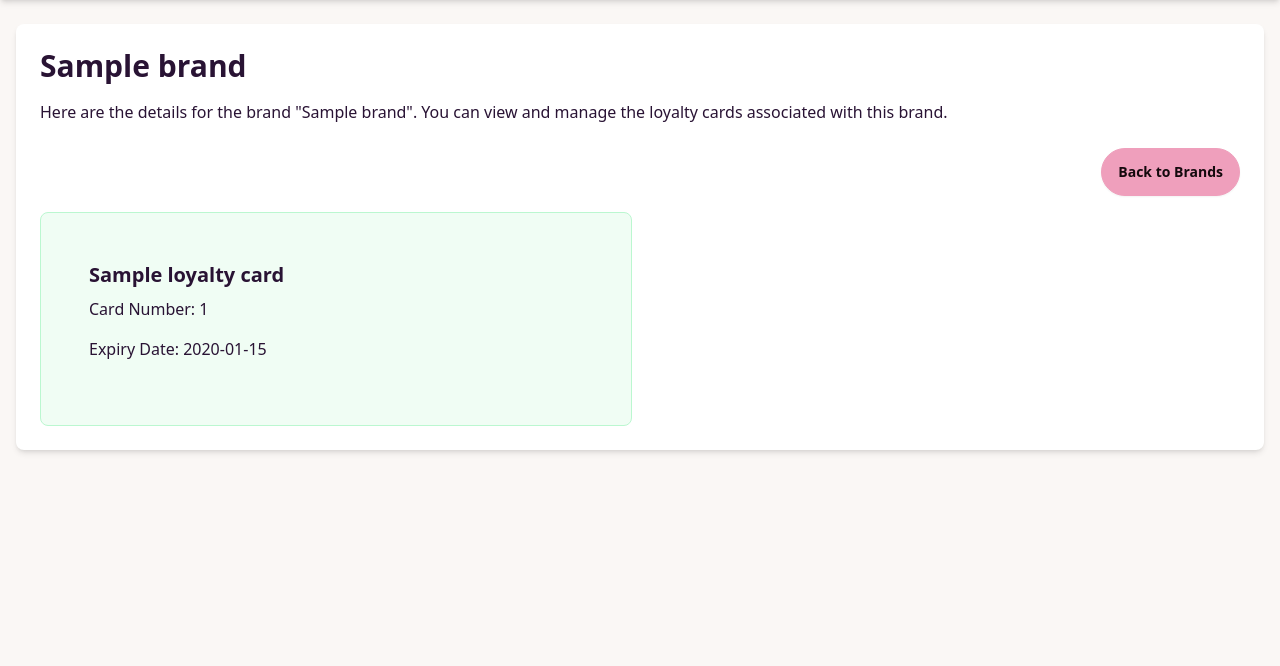
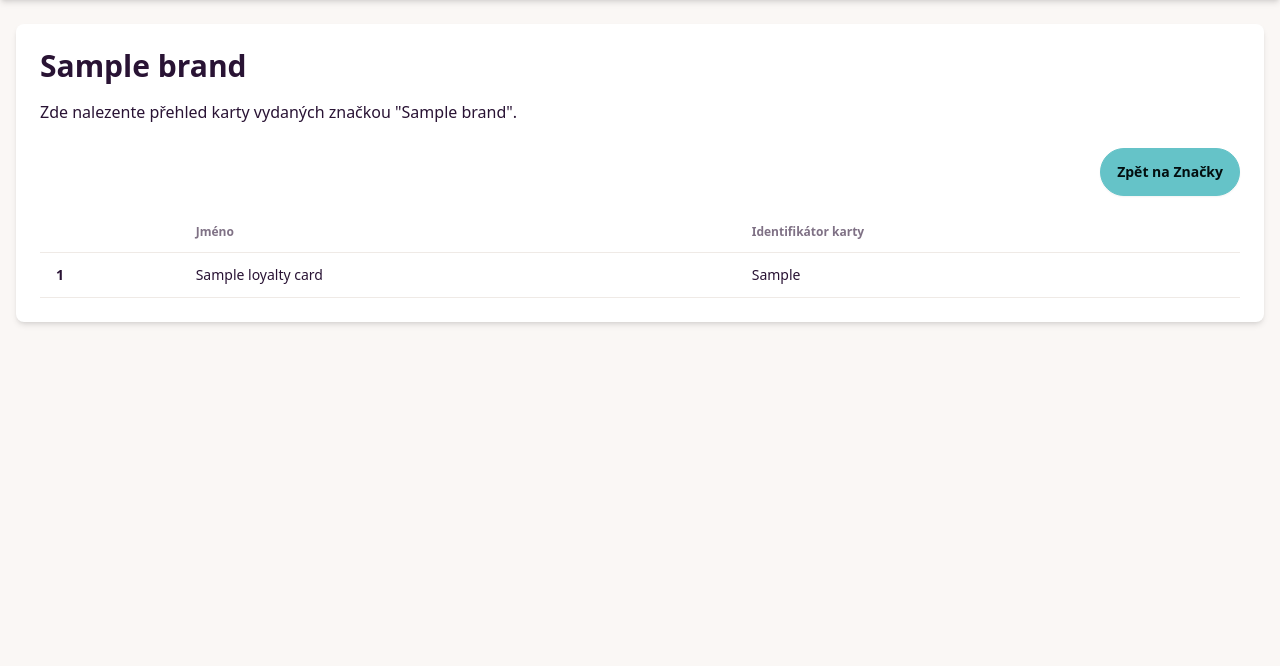
Before and after one commit to Resonect-Technology/kartio, a Symfony app: template kartio/templates/brands/show.html.twig in a window 1280 px wide. Shown: the part 64-730 px from the top of the page. Run offline with Twig, Linux system fonts and the light colour scheme; the template is opened without the code that fills it: most values are stand-ins (such as "Sample title", 1, 10 or a date in 2020); style sheets or scripts are compiled from the project's sources; some libraries are stand-ins or nearby versions.

Commit message:
Fix brands design

```diff
--- a/kartio/src/Controller/BrandController.php
+++ b/kartio/src/Controller/BrandController.php
@@ -31,7 +31,7 @@ class BrandController extends AbstractController
             throw $this->createNotFoundException("Brand not found!");
         }
 
-        return $this->render("brands/brand.html.twig", [
+        return $this->render("brands/show.html.twig", [
             "brand" => $brand,
         ]);
     }
--- a/kartio/templates/brands/show.html.twig
+++ b/kartio/templates/brands/show.html.twig
@@ -1,4 +1,4 @@
-{% extends 'base.html.twig' %}
+{% extends "base.html.twig" %}
 
 {% block title %}
 	{{ brand.name }}
@@ -8,25 +8,35 @@
 	<div class="bg-white shadow-md rounded-lg p-6">
 		<h1 class="text-3xl font-bold mb-4">{{ brand.name }}</h1>
 		<p class="mb-6">
-			Here are the details for the brand "{{ brand.name }}". You can view and manage the loyalty cards associated with this brand.
+			Zde nalezente přehled karty vydaných značkou "{{ brand.name }}".
 		</p>
 		<div class="flex justify-end mb-4">
-			<a href="{{ path('app_brands') }}" class="btn btn-secondary">Back to Brands</a>
+			<a href="{{ path('app_brands') }}" class="btn btn-primary">Zpět na Značky</a>
 		</div>
-		<div class="grid grid-cols-1 md:grid-cols-2 gap-4">
-			{% for card in brand.loyaltyCards %}
-				<div class="card bg-green-50 border border-green-200 rounded-lg p-4">
-					<div class="card-body">
-						<h2 class="card-title">{{ card.customerName }}</h2>
-						<p class="mb-2">Card Number:
-							{{ card.cardNumber }}</p>
-						<p class="mb-4">Expiry Date:
-							{{ card.expiryDate|date('Y-m-d') }}</p>
-					</div>
-				</div>
-			{% else %}
-				<p>No loyalty cards found.</p>
-			{% endfor %}
+
+		<div class="overflow-x-auto">
+			<table class="table">
+				<thead>
+					<tr>
+						<th></th>
+						<th>Jméno</th>
+						<th>Identifikátor karty</th>
+					</tr>
+				</thead>
+				<tbody>
+
+					{% for card in brand.loyaltyCards %}
+						<tr class="hover">
+							<th>{{ loop.index }}</th>
+							<td>{{ card.customerName }}</td>
+							<td>{{ card.cardIdentifier }}</td>
+						</tr>
+					{% else %}
+						<p>Nebyly nalezeny žádné karty.</p>
+					{% endfor %}
+				</tbody>
+			</table>
 		</div>
+
 	</div>
 {% endblock %}
```
Also changed, not shown: kartio/templates/brands/index.html.twig (+11 -6 lines).
